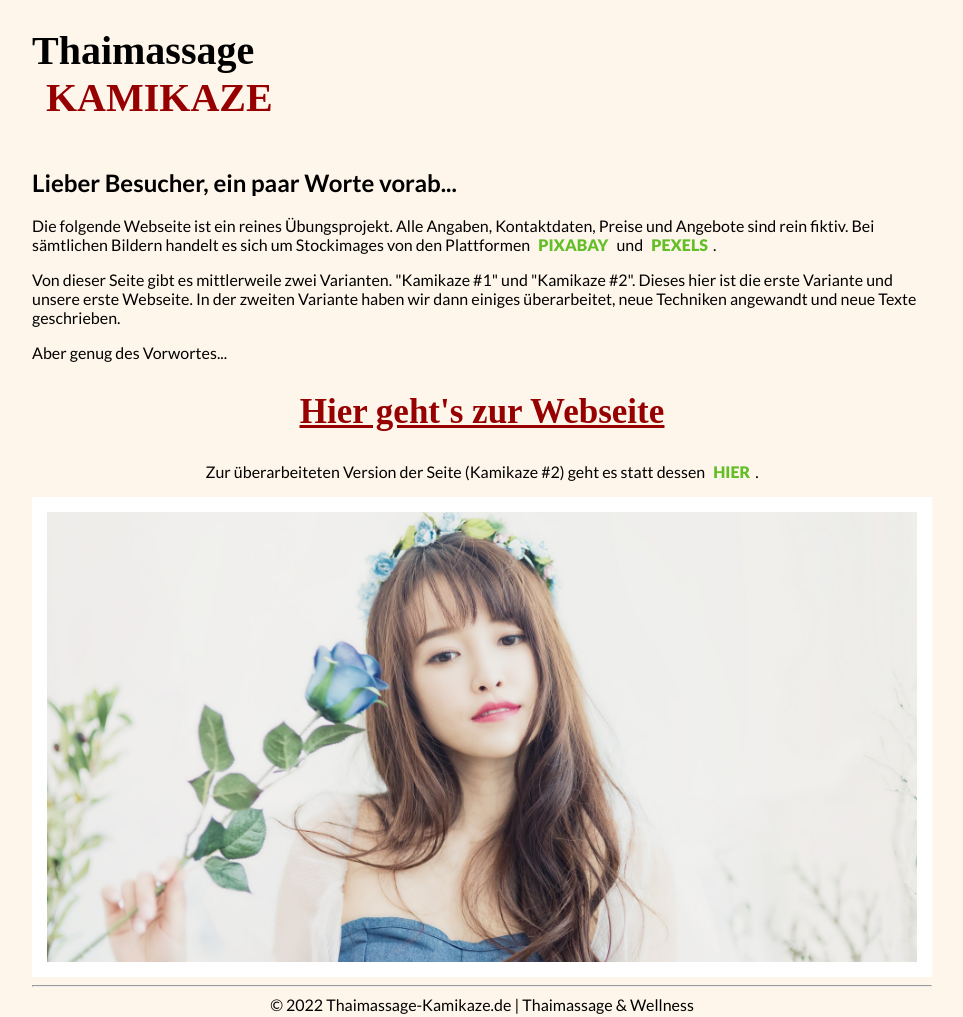
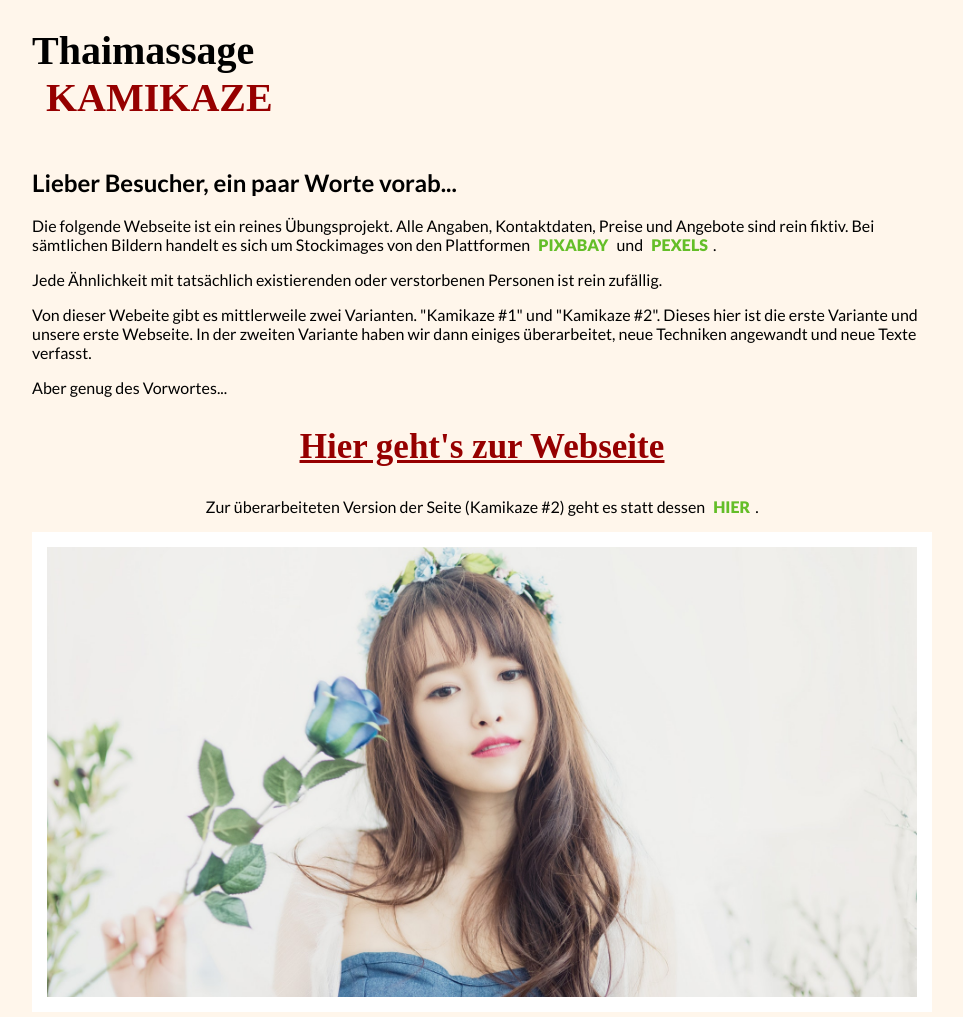
Before and after one commit to Chrryhh/Chrryhh.github.io, a plain HTML site: page kamikaze1/kamikaze1_disclaimer.html in a window 1280 px wide. Shown: the top 1017 px of the page, without its empty margins (158-1121 px from the left). Drawn offline with Linux system fonts and the light colour scheme; a web font is replaced by a local one.

Commit message:
Update kamikaze1_disclaimer.html

```diff
--- a/kamikaze1/kamikaze1_disclaimer.html
+++ b/kamikaze1/kamikaze1_disclaimer.html
@@ -88,7 +88,9 @@
 
         <p>Die folgende Webseite ist ein reines Übungsprojekt. Alle Angaben, Kontaktdaten, Preise und Angebote sind rein fiktiv. Bei sämtlichen Bildern handelt es sich um Stockimages von den Plattformen <a href="https://pixabay.com" target=”_blank”>PIXABAY</a> und <a href="https://www.pexels.com/de-de/" target=”_blank”>PEXELS</a>.</p>
 
-        <p>Von dieser Seite gibt es mittlerweile zwei Varianten. "Kamikaze #1" und "Kamikaze #2". Dieses hier ist die erste Variante und unsere erste Webseite. In der zweiten Variante haben wir dann einiges überarbeitet, neue Techniken angewandt und neue Texte geschrieben.</p>
+        <p>Jede Ähnlichkeit mit tatsächlich existierenden oder verstorbenen Personen ist rein zufällig.</p>
+
+        <p>Von dieser Webeite gibt es mittlerweile zwei Varianten. "Kamikaze #1" und "Kamikaze #2". Dieses hier ist die erste Variante und unsere erste Webseite. In der zweiten Variante haben wir dann einiges überarbeitet, neue Techniken angewandt und neue Texte verfasst.</p>
 
         <p>Aber genug des Vorwortes...</p>
 
```
